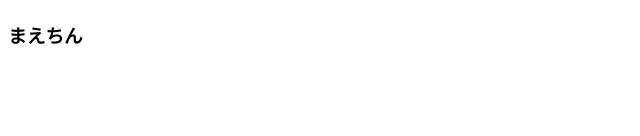
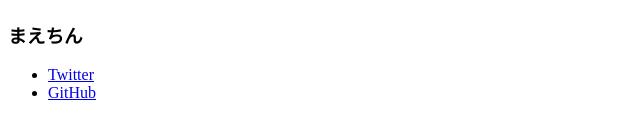
Before and after one commit to maetin0324/maetin0324.github.io, a Next.js app: page / in a window 1280 px wide. Shown: the part 380-516 px from the top of the page, without its empty margins (0-640 px from the left). Built offline with nearby package versions, Linux system fonts and the light colour scheme.

Commit message:
add twitter and github links

```diff
--- /dev/null
+++ b/app/ico.css
@@ -0,0 +1,6 @@
+.ico.BsTwitter path{
+  stroke: #1e90ff;
+}
+.ico.AiFillGithub path{
+  fill: #000000;
+}
--- a/app/page.tsx
+++ b/app/page.tsx
@@ -1,9 +1,39 @@
+import { BsTwitter } from 'react-icons/bs';
+import { AiFillGithub } from 'react-icons/ai';
+import { IconContext } from 'react-icons';
+import Link from 'next/link';
+import '../app/ico.css';
+
 export default function Home() {
   return (
     <main className="flex min-h-screen flex-col items-center justify-between p-24">
       <div className="flex flex-col items-center justify-center">
         <img src="/maetin.jpg" alt="maetin" className="w-28 h-28 rounded-full" />
         <h3 className="text-4xl font-bold mt-8">まえちん</h3>
+        <ul className="flex mt-4">
+          <li className="mr-4">
+            <Link href="https://twitter.com/maetin_coins" target="_blank" className="text-blue-500 hover:underline">
+              Twitter
+            </Link>
+          </li>
+          <li>
+            <Link href="https://github.com/maetin0324" target="_blank" className="text-blue-500 hover:underline">
+              GitHub
+            </Link>
+          </li>
+        </ul>
+        {/* <div className="flex items-center justify-center mt-4">
+          <IconContext.Provider value={{ color: '#1e90ff', size: '40px' }}>
+            <Link rel="twitter" href="https://twitter.com/maetin_coins" target="_blank">
+              <BsTwitter className="ico BsTwitter"/>
+            </Link>
+          </IconContext.Provider>
+          <IconContext.Provider value={{ color: '#000000', size: '40px' }}>
+            <Link rel="github" href="https://github.com/maetin0324" target="_blank">
+              <AiFillGithub className="ico AiFillGithub"/>
+            </Link>
+          </IconContext.Provider>
+        </div> */}
       </div>
     </main>
   );
--- a/package.json
+++ b/package.json
@@ -25,6 +25,7 @@
     "prettier": "^2.8.8",
     "react": "18.2.0",
     "react-dom": "18.2.0",
+    "react-icons": "^4.8.0",
     "tailwindcss": "3.3.2",
     "typescript": "5.0.4"
   }
```
Also changed, not shown: 1 other file (tests, documents, lock files or other folders).
